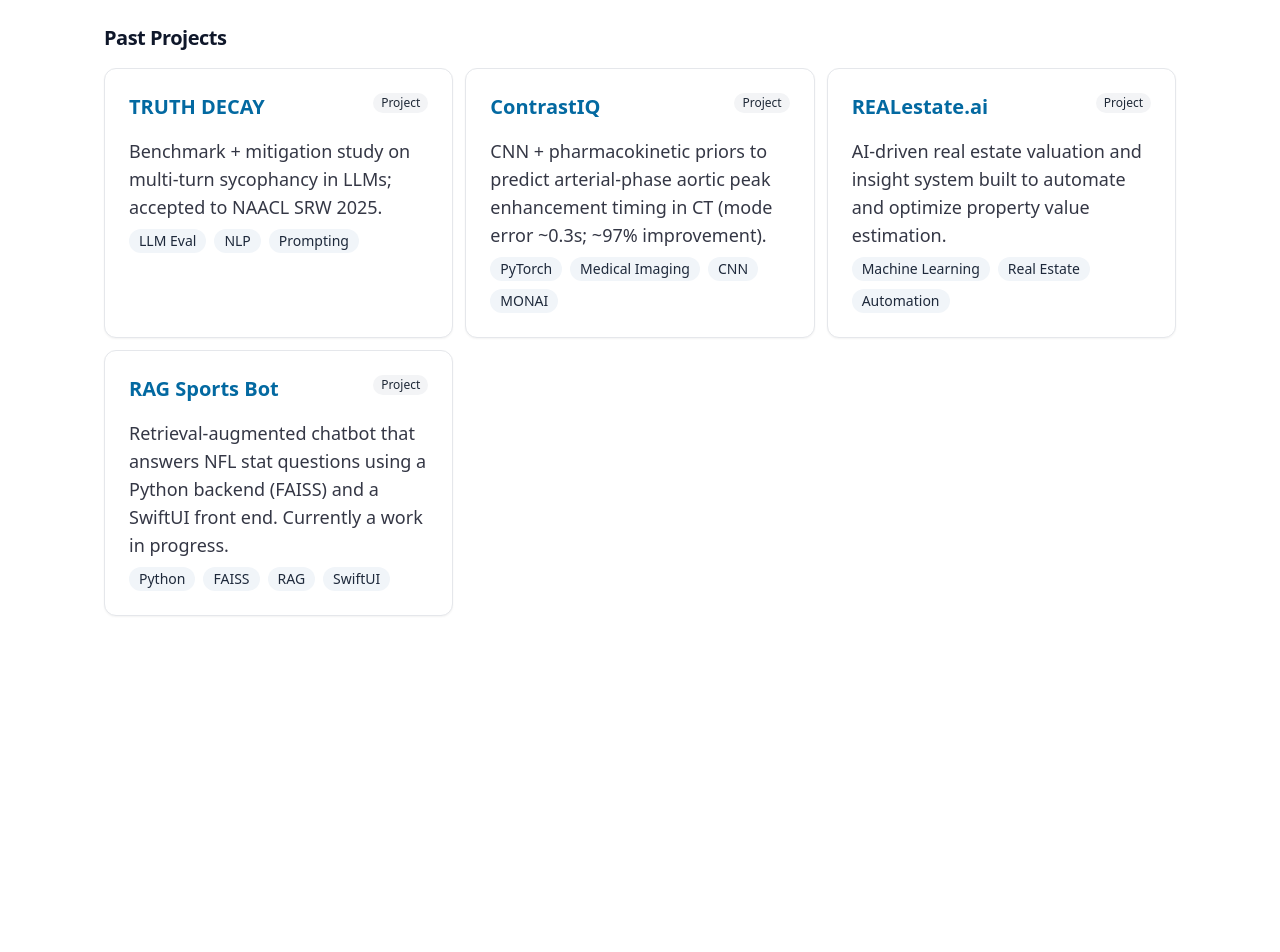
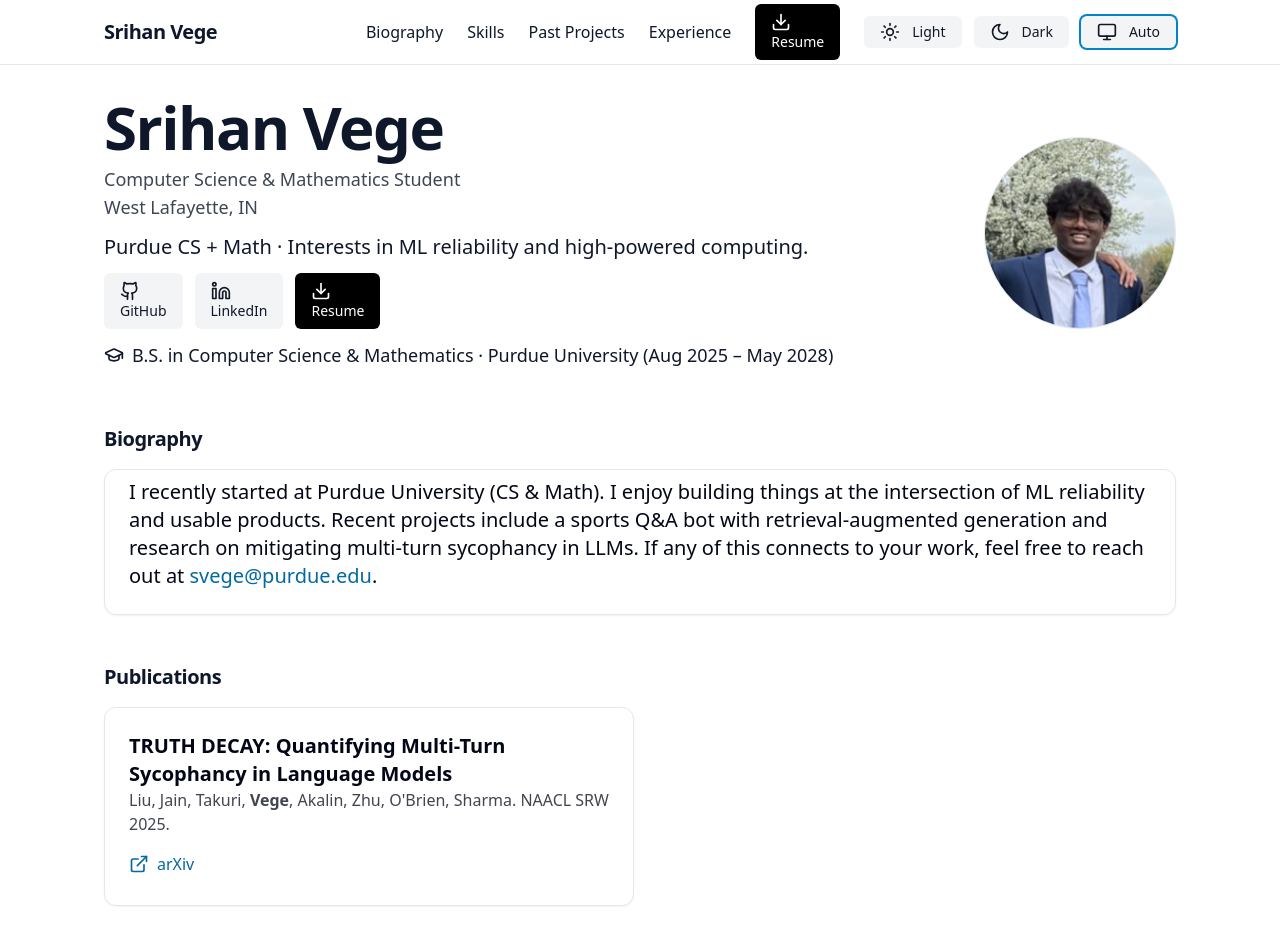
Before and after one commit to srihanvege/srihan-vege-website3, a React (Vite) app: page / in a window 1280 px wide. Shown: the top 952 px of the page. Before the commit the page ends 800 px from the top, so only its background shows below. Built offline with nearby package versions, Linux system fonts and the light colour scheme; the HTML template or start-up script is replaced by a standard one.

Commit message:
Update App.tsx

```diff
--- a/src/App.tsx
+++ b/src/App.tsx
@@ -36,6 +36,9 @@ interface Project {
   links?: ProjectLinks;
 }
 
+//
+// ---------- PROJECT ORDER ----------
+//
 const PROJECTS: Project[] = [
   {
     title: "TRUTH DECAY",
@@ -252,13 +255,159 @@ export default function App() {
 
   return (
     <div className={mainClass}>
-      {/* everything else identical */}
+      <header className={headerClass}>
+        <nav className="max-w-6xl mx-auto px-6 sm:px-8 lg:px-10 h-16 flex items-center justify-between text-lg">
+          <a href="#home" className="font-semibold text-xl tracking-tight">
+            {INFO.name}
+          </a>
+          <div className="hidden sm:flex items-center gap-6 text-base">
+            <a href="#about" className="hover:opacity-80">
+              Biography
+            </a>
+            <a href="#skills" className="hover:opacity-80">
+              Skills
+            </a>
+            <a href="#projects" className="hover:opacity-80">
+              Past Projects
+            </a>
+            <a href="#experience" className="hover:opacity-80">
+              Experience
+            </a>
+
+            <Button asChild className="rounded-md text-base px-3 py-1.5">
+              <a href={INFO.resumeUrl} target="_blank" rel="noreferrer">
+                <Download className="w-5 h-5 mr-2" /> Resume
+              </a>
+            </Button>
+
+            <ThemeToggle mode={mode} setMode={setMode} />
+          </div>
+        </nav>
+      </header>
+
+      <main>
+        <section
+          id="home"
+          className="max-w-6xl mx-auto px-6 sm:px-8 lg:px-10 py-8"
+        >
+          <div className="grid md:grid-cols-[1fr,220px] gap-6 items-center">
+            <div>
+              <motion.h1
+                initial={{ opacity: 0, y: 8 }}
+                animate={{ opacity: 1, y: 0 }}
+                transition={{ duration: 0.4 }}
+                className="text-5xl sm:text-6xl font-extrabold tracking-tight"
+              >
+                {INFO.name}
+              </motion.h1>
+              <p className={`mt-2 text-2xl ${MUTED}`}>{INFO.role}</p>
+              <p className={`text-xl ${MUTED}`}>{INFO.location}</p>
+              <p className={`mt-3 max-w-3xl leading-relaxed ${PANEL_TEXT}`}>
+                {INFO.headline}
+              </p>
+
+              <div className="mt-3 flex flex-wrap gap-3">
+                <Button
+                  asChild
+                  variant="secondary"
+                  className="rounded-md text-lg px-4 py-2"
+                >
+                  <a href={INFO.github} target="_blank" rel="noreferrer">
+                    <Github className="w-5 h-5 mr-2" /> GitHub
+                  </a>
+                </Button>
+
+                <Button
+                  asChild
+                  variant="secondary"
+                  className="rounded-md text-lg px-4 py-2"
+                >
+                  <a href={INFO.linkedin} target="_blank" rel="noreferrer">
+                    <Linkedin className="w-5 h-5 mr-2" /> LinkedIn
+                  </a>
+                </Button>
+
+                <Button asChild className="rounded-md text-lg px-4 py-2">
+                  <a href={INFO.resumeUrl} target="_blank" rel="noreferrer">
+                    <Download className="w-5 h-5 mr-2" /> Resume
+                  </a>
+                </Button>
+              </div>
+
+              <div className="mt-3 text-lg flex items-center gap-2">
+                <GraduationCap className="w-5 h-5" />
+                <span>
+                  B.S. in Computer Science & Mathematics · Purdue University
+                  (Aug 2025 – May 2028)
+                </span>
+              </div>
+            </div>
+
+            <div className="justify-self-center md:justify-self-end">
+              <div className="w-44 h-44 sm:w-48 sm:h-48 rounded-full overflow-hidden shadow-inner border border-slate-200">
+                <img
+                  src="/1753369044349.jpeg"
+                  alt="Srihan Vege"
+                  className="w-full h-full object-cover"
+                />
+              </div>
+            </div>
+          </div>
+        </section>
+
+        <Section id="about" title="Biography">
+          <Card className={PANEL_CARD_CLASS} style={cardStyle}>
+            <CardContent className={`p-4 leading-relaxed ${PANEL_TEXT}`}>
+              I recently started at Purdue University (CS & Math). I enjoy
+              building things at the intersection of ML reliability and usable
+              products. Recent projects include a sports Q&A bot with
+              retrieval-augmented generation and research on mitigating
+              multi-turn sycophancy in LLMs. If any of this connects to your
+              work, feel free to reach out at{" "}
+              <a
+                className="text-sky-700 hover:underline"
+                href={`mailto:${INFO.email}`}
+              >
+                {INFO.email}
+              </a>
+              .
+            </CardContent>
+          </Card>
+        </Section>
+
+        <Section id="notes" title="Publications">
+          <div className="grid sm:grid-cols-2 gap-3">
+            <Card className={PANEL_CARD_CLASS} style={cardStyle}>
+              <CardHeader className="pb-2">
+                <CardTitle className={`text-xl sm:text-2xl ${PANEL_TEXT}`}>
+                  TRUTH DECAY: Quantifying Multi-Turn Sycophancy in Language
+                  Models
+                </CardTitle>
+                <p className={`text-base ${SUBTLE}`}>
+                  Liu, Jain, Takuri, <strong>Vege</strong>, Akalin, Zhu,
+                  O&apos;Brien, Sharma. NAACL SRW 2025.
+                </p>
+              </CardHeader>
+              <CardContent className="pt-1">
+                <a
+                  className="inline-flex items-center gap-2 text-base text-sky-700 hover:underline"
+                  href="https://arxiv.org/abs/2503.11656"
+                  target="_blank"
+                  rel="noreferrer"
+                >
+                  <ExternalLink className="w-5 h-5" /> arXiv
+                </a>
+              </CardContent>
+            </Card>
+          </div>
+        </Section>
 
         <Section id="projects" title="Past Projects">
           <div className="grid sm:grid-cols-2 lg:grid-cols-3 gap-3">
             {PROJECTS.map((p, idx) => {
               const primaryLink =
                 p.links?.demo || p.links?.code || p.links?.paper;
+
               return (
                 <Card key={idx} className={PANEL_CARD_CLASS} style={cardStyle}>
                   <CardHeader className="pb-2">
@@ -277,6 +426,7 @@ export default function App() {
                       ) : (
                         <span className="text-sky-700">{p.title}</span>
                       )}
+
                       <Badge>Project</Badge>
                     </CardTitle>
                   </CardHeader>
@@ -299,6 +449,107 @@ export default function App() {
             })}
           </div>
         </Section>
+
+        <Section id="experience" title="Experience">
+          <div className="space-y-2">
+            {EXPERIENCE.map((e, idx) => (
+              <Card key={idx} className={PANEL_CARD_CLASS} style={cardStyle}>
+                <CardHeader className="pb-2">
+                  <CardTitle
+                    className={`flex items-center gap-2 text-xl ${PANEL_TEXT}`}
+                  >
+                    <Briefcase className="w-5 h-5" />
+                    <span>
+                      {e.role} · {e.org}
+                    </span>
+                  </CardTitle>
+                  <p className={`text-base ${SUBTLE}`}>{e.date}</p>
+                </CardHeader>
+
+                <CardContent className="pt-0">
+                  <ul className={`list-disc pl-6 space-y-1 ${PANEL_TEXT}`}>
+                    {e.bullets.map((b, i) => (
+                      <li key={i}>{b}</li>
+                    ))}
+                  </ul>
+                </CardContent>
+              </Card>
+            ))}
+          </div>
+        </Section>
+
+        <Section id="skills" title="Skills">
+          <Card className={PANEL_CARD_CLASS} style={cardStyle}>
+            <CardContent className="p-4">
+              <div className="flex flex-wrap gap-2">
+                {SKILLS.map((s) => (
+                  <span
+                    key={s}
+                    className="px-3 py-1 rounded-full bg-slate-100 text-slate-800 text-base"
+                  >
+                    {s}
+                  </span>
+                ))}
+              </div>
+            </CardContent>
+          </Card>
+        </Section>
+
+        <Section id="contact" title="Contact">
+          <Card className={PANEL_CARD_CLASS} style={cardStyle}>
+            <CardContent className="p-4 flex flex-col sm:flex-row sm:items-center sm:justify-between gap-3">
+              <div>
+                <p className={PANEL_TEXT}>Interested in collaborating?</p>
+                <p className={`text-base ${MUTED}`}>Feel free to reach out.</p>
+              </div>
+
+              <div className="flex gap-3">
+                <Button asChild className="rounded-md text-base px-4 py-2">
+                  <a href={`mailto:${INFO.email}`}>
+                    <Mail className="w-5 h-5 mr-2" /> Email
+                  </a>
+                </Button>
+
+                <Button
+                  asChild
+                  variant="secondary"
+                  className="rounded-md text-base px-4 py-2"
+                >
+                  <a href={INFO.linkedin} target="_blank" rel="noreferrer">
+                    <Linkedin className="w-5 h-5 mr-2" /> LinkedIn
+                  </a>
+                </Button>
+              </div>
+            </CardContent>
+          </Card>
+        </Section>
+      </main>
+
+      <footer className="border-t border-slate-200 mt-6">
+        <div className="max-w-6xl mx-auto px-6 sm:px-8 lg:px-10 py-6 text-base flex flex-wrap items-center justify-between">
+          <div className="flex items-center gap-4">
+            <LinkIcon href={INFO.github} title="GitHub">
+              <Github className="w-5 h-5" />
+              <span>GitHub</span>
+            </LinkIcon>
+
+            <LinkIcon href={INFO.linkedin} title="LinkedIn">
+              <Linkedin className="w-5 h-5" />
+              <span>LinkedIn</span>
+            </LinkIcon>
+
+            <LinkIcon href={`mailto:${INFO.email}`} title="Email">
+              <Mail className="w-5 h-5" />
+              <span>Email</span>
+            </LinkIcon>
+          </div>
+
+          <p className={footerTextClass}>
+            © {new Date().getFullYear()} {INFO.name}. This site is inspired by
+            clean academic profiles.
+          </p>
+        </div>
+      </footer>
     </div>
   );
 }
```
Lines whose indentation alone changed are shown as unchanged.
